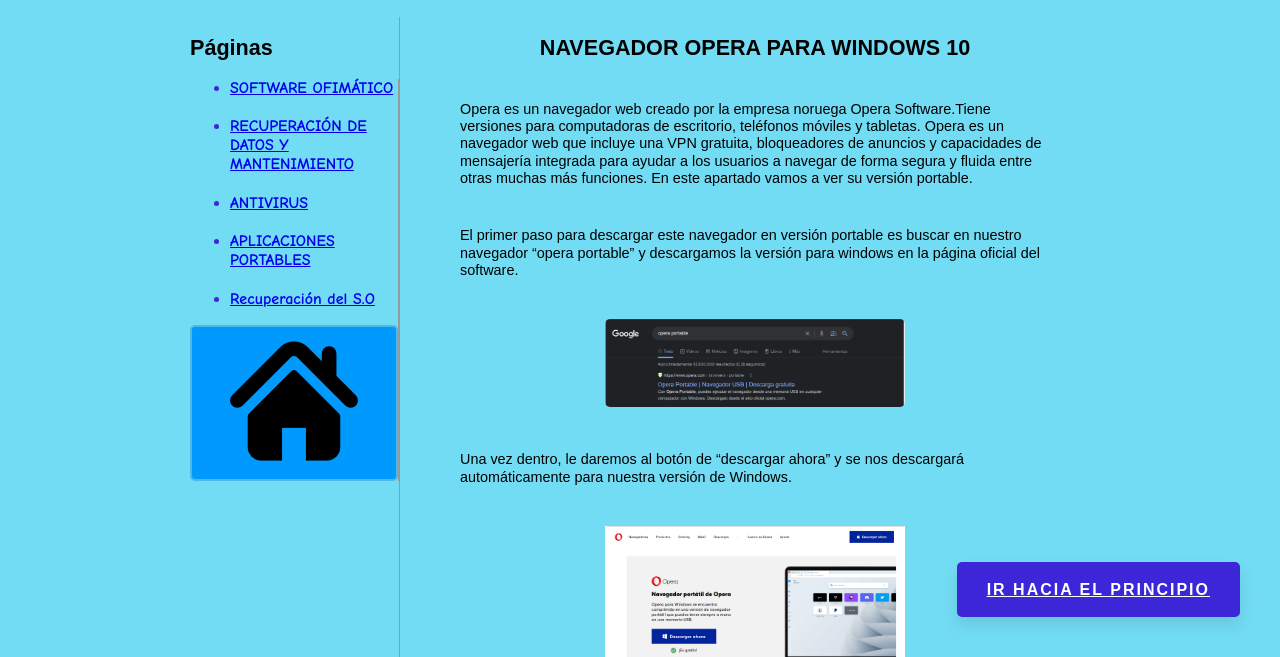
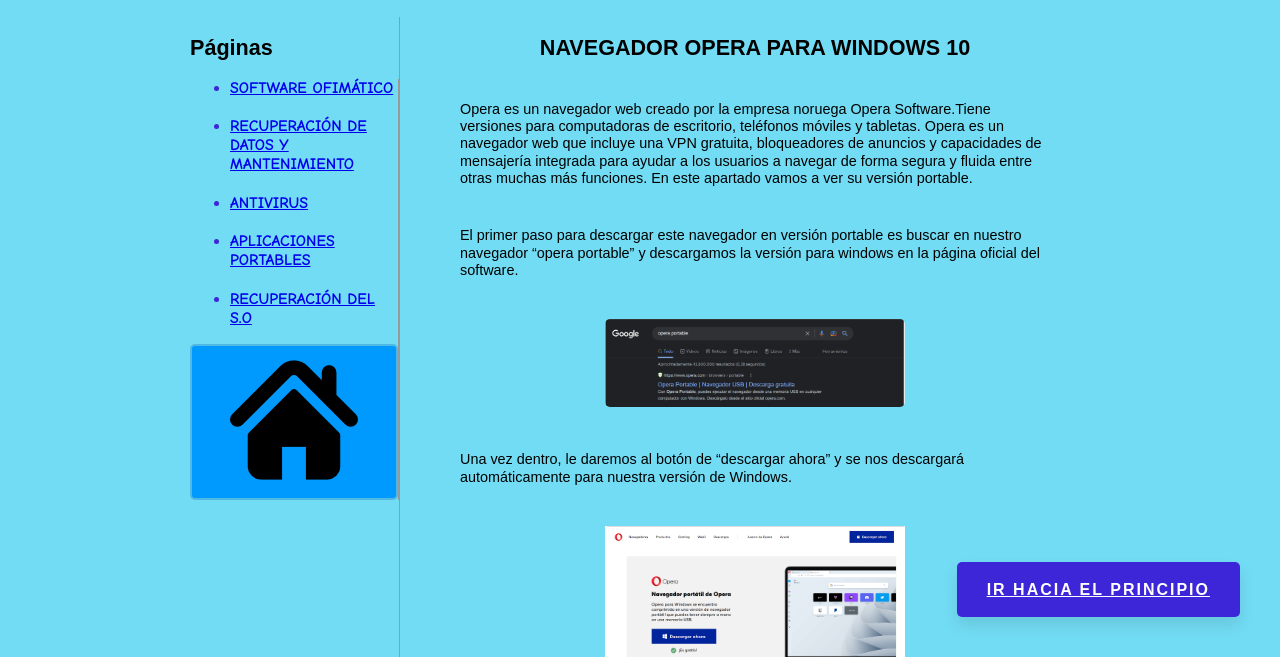
Before and after one commit to DAVIDJP7/proyectofhwD, a plain HTML site: page pages/Aplicaciones portables2.html in a window 1280 px wide. Shown: the part 143-800 px from the top of the page. Drawn offline with Linux system fonts and the light colour scheme.

Commit message:
Update Aplicaciones portables2.html

```diff
--- a/pages/Aplicaciones portables2.html
+++ b/pages/Aplicaciones portables2.html
@@ -228,7 +228,7 @@
 <br>
 <li><a href="../pages/Aplicaciones portables2.html">APLICACIONES PORTABLES</a></li>
   <br>
-  <li><a href="../pages/Clonezilla.html">Recuperación del S.O</a></li>
+  <li><a href="../pages/Clonezilla.html">RECUPERACIÓN DEL S.O</a></li>
 
 </ul>
 </nav>
```
